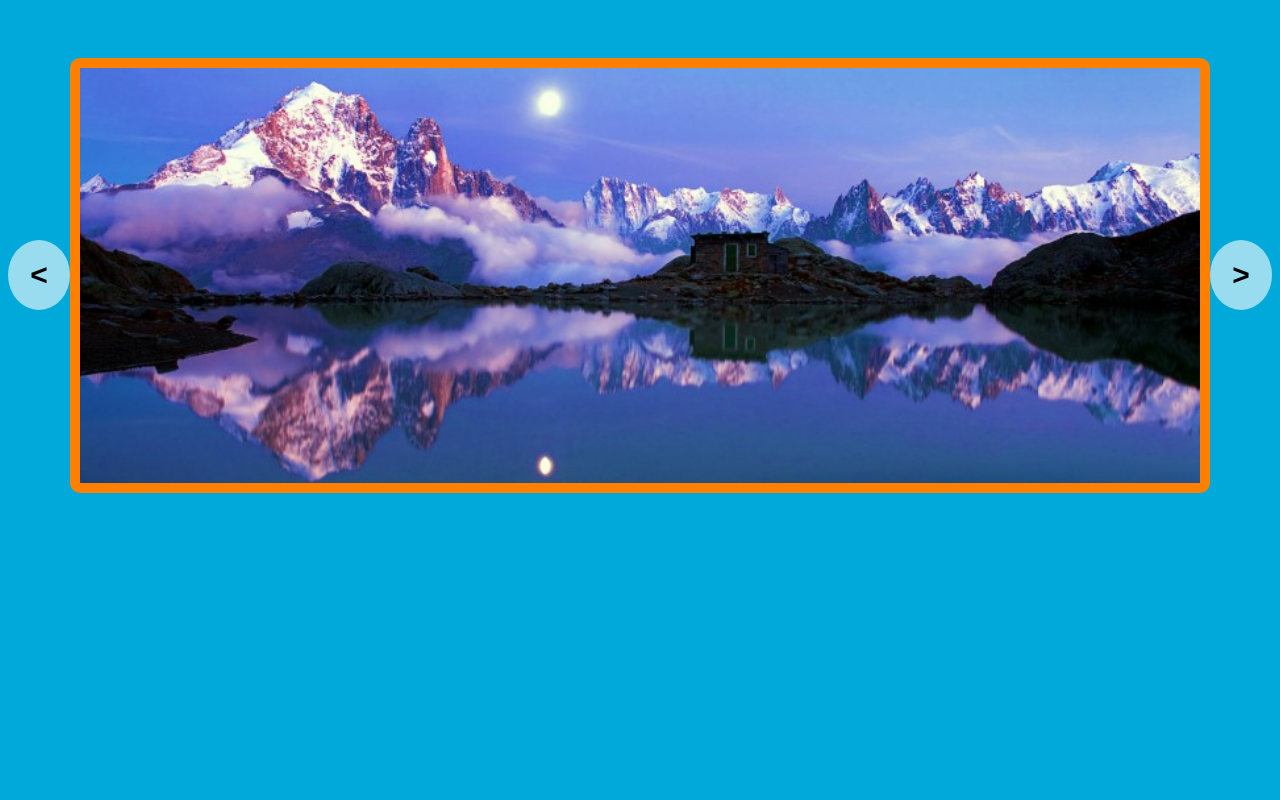
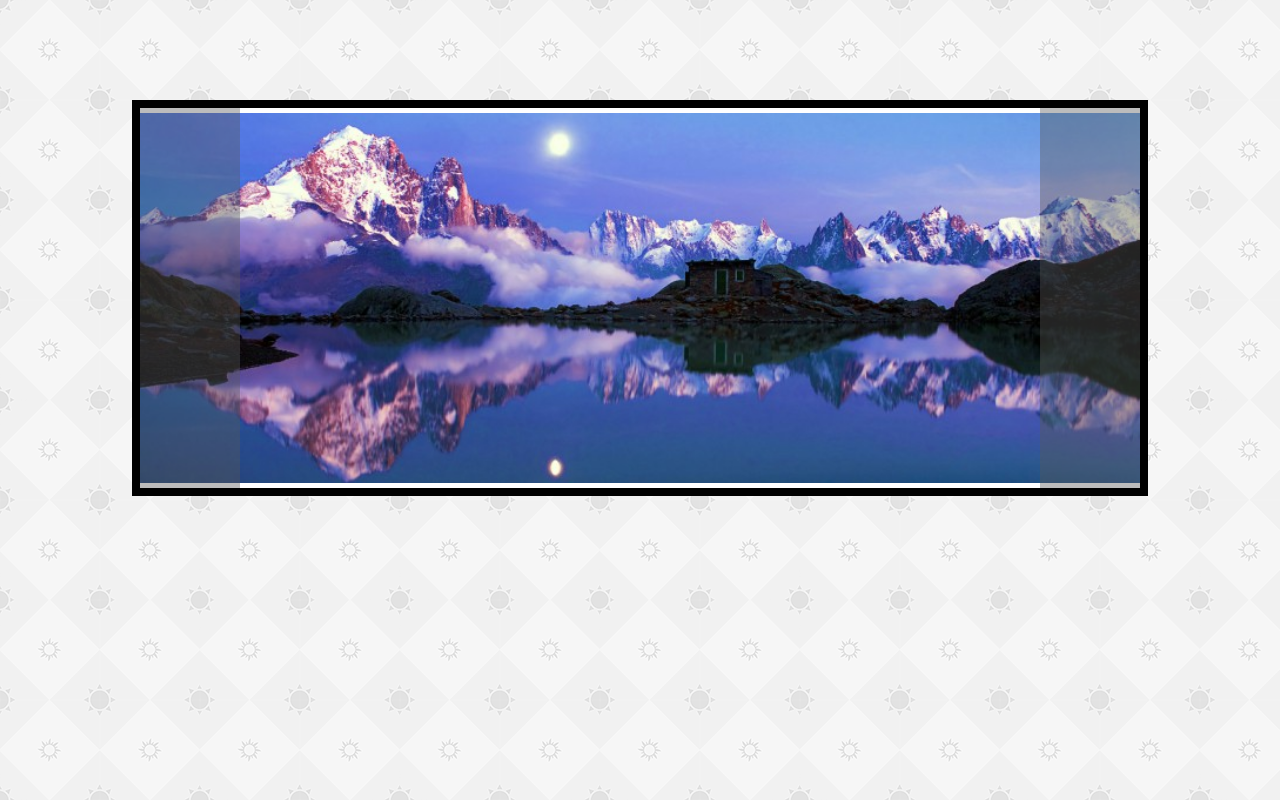
Before and after one commit to Osvalam86/carousel, a plain HTML site: page index.html in a window 1280 px wide. Drawn offline with Linux system fonts and the light colour scheme.

Commit message:
Cambios en estilos, index, js y se agregaron mas imagenes

```diff
--- a/css/estilos.css
+++ b/css/estilos.css
@@ -1,49 +1,74 @@
 body {
-  background: #01A9DB;
+  display: flex;
+  justify-content: center;
+  background: url('../img/bg.png');
+  background-repeat: repeat;
   font-family: Arial, sans-serif;
-  display: flex;
 }
 
-img {
-  border: 10px solid #FF8000;
-  border-radius: 10px;
+.container {
+  background: #fff;
+  border: 8px solid #000;
+  position: relative;
+  margin-top: 100px;
+  max-width: 1000px;
+  width: 80%;
+}
+
+.containerImg img{
+  width: 100%;
+  padding-top: 5px;
+}
+
+.prev, .nxt {
+  cursor: pointer;
+  width: 10%;
+  height: 100%;
+  position: absolute;
+  top: 0;
+  background: rgba(88,88,88,0.4);
+  z-index: 99;
+}
+
+.prev {
+  left: 0;
+}
+
+.nxt {
+  right: 0;
+}
+
+
+/*
+.container {
+  margin: 10em auto;
+  position: relative;
+  width: 80%;
+  background: #4c4c4c;
+  border: 10px solid #000;
+}
+
+.containerImg img {
   width: 100%;
   height: 100%;
 }
 
-.container {
-  width: 100%;
-  height: 70%;
-  display: flex;
-  justify-content: space-between;
-  margin-top: 50px;
-  align-items: center;
-  flex-wrap: nowrap;
-}
 
-.btn {
-  font-size: 30px;
-  width: 70px;
-  height: 70px;
-  line-height: 70px;
-  border-radius: 50%;
-  background-color: rgba(255,255,255,0.6);
-  text-align: center;
-  font-weight: bold;
-  transition: all .4s ease;
-}
-
-.btn:hover {
+.prev, .nxt {
   cursor: pointer;
-  transform: scale(1.2, 1.2);
+  width: 10%;
+  height: 100%;
+  position: absolute;
+  top: 0;
+  background: rgba(88,88,88,0.4);
+  z-index: 99;
 }
 
 .prev {
-  left: 2%;
-  top: calc(50% - 70%);
+  left: 0;
 }
 
 .nxt {
-  right: 2%;
-  top: calc(50% - 70%);
+  right: 0;
 }
+*/
--- a/index.html
+++ b/index.html
@@ -3,22 +3,24 @@
   <head>
     <meta charset="utf-8">
     <title>Carousel de Imagenes</title>
+    <link rel="stylesheet" href="css/normalize.css">
     <link rel="stylesheet" href="css/estilos.css">
   </head>
   <body>
 
-    <div class="container">
+    <section class="container">
 
-      <div class="prev btn" id="prev">
-        &#60;
-      </div>
+      <article class="containerImg">
 
-      <img src="img/img1.jpg" id="imagen">
+        <div class="prev btn" id="prev"></div>
 
-      <div class="nxt btn" id="next">
-        &#62;
-      </div>
-    </div>
+        <img src="img/img1.jpg" id="imagen" alt="carousel_imagen">
+
+        <div class="nxt btn" id="next"></div>
+
+      </article>
+
+    </section>
 
   <script src="js/app.js"></script>
 
--- a/js/app.js
+++ b/js/app.js
@@ -1,39 +1,38 @@
-/*(function(){
-
-}())*/
-
-var imagenes = ['img/img1.jpg','img/img2.jpg','img/img3.jpg'],
-    cont = 0;
+(function carouselImg(){
 
 function carousel(container){
-  container.addEventListener('click', e => {
+
+  let imagenes = ['img/img1.jpg','img/img2.jpg','img/img3.jpg',
+                  'img/img4.jpg','img/img5.jpg'],
+                 contador = 0;
+
+  container.addEventListener('click', evento => {
     let atras = container.querySelector('#prev'),
         adelante = container.querySelector('#next'),
         img = container.querySelector('img'),
-        tgt = e.target;
+        tgt = evento.target;
 
     if(tgt == atras){
-      if(cont > 0) {
-        img.src = imagenes[cont - 1];
-        cont--;
+      if(contador > 0) {
+        img.src = imagenes[contador - 1];
+        contador--;
       } else {
         img.src = imagenes[imagenes.length -1];
-        cont = imagenes.length -1;
+        contador = imagenes.length -1;
       }
     } else if(tgt == adelante) {
-      if(cont < imagenes.length -1) {
-        img.src = imagenes[cont + 1];
-        cont++;
+      if(contador < imagenes.length -1) {
+        img.src = imagenes[contador + 1];
+        contador++;
       } else {
         img.src = imagenes[0];
-        cont = 0;
+        contador = 0;
       }
     }
   });
 }
 
-document.addEventListener('DOMContentLoaded', () => {
-  let contenedor = document.querySelector('.container');
+  let container = document.querySelector('.container');
+  carousel(container);
 
-  carousel(contenedor);
-});
+}())
```
Also changed, not shown: img/bg.png (added), img/img4.jpg (added), img/img5.jpg (added).
